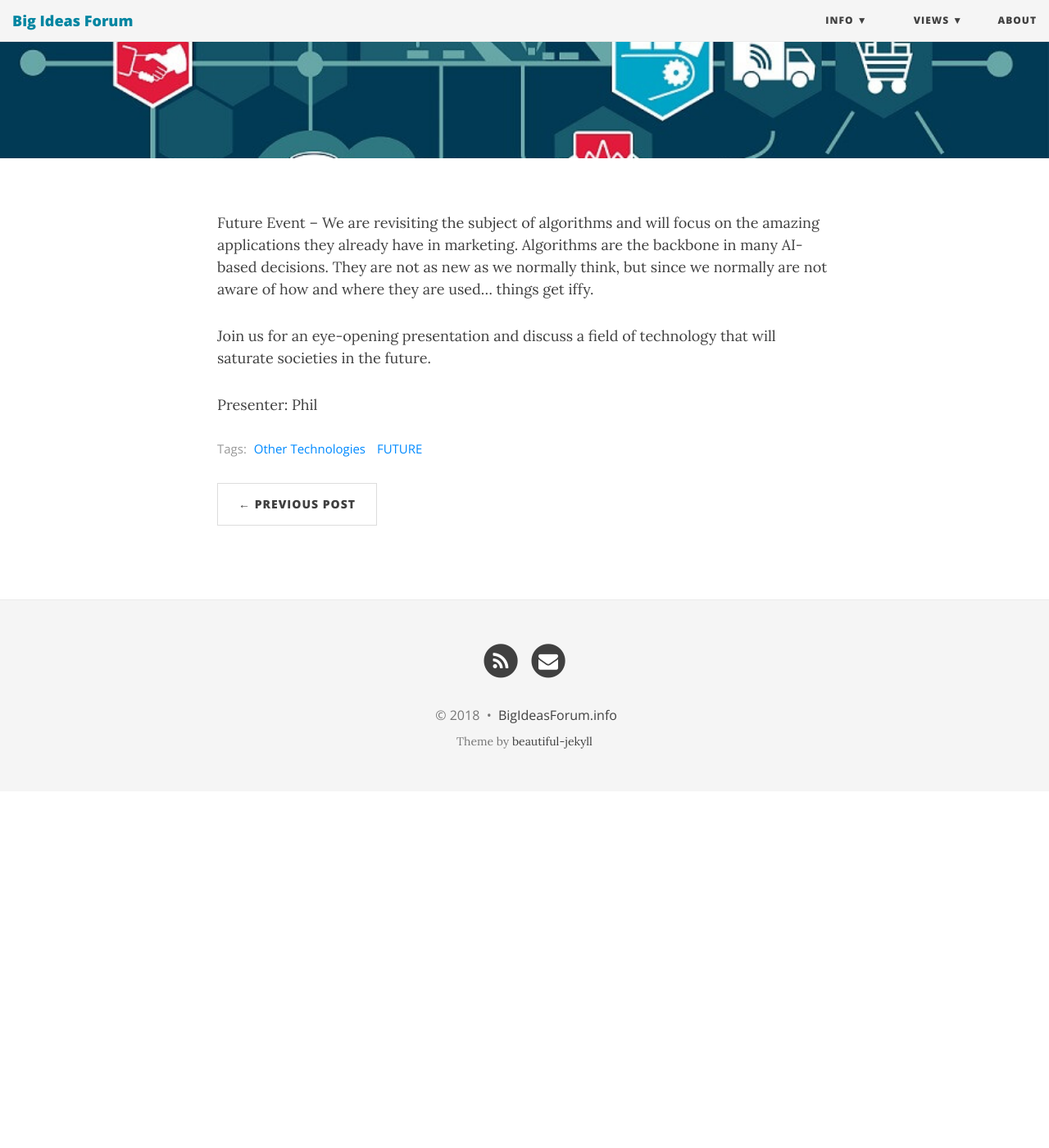
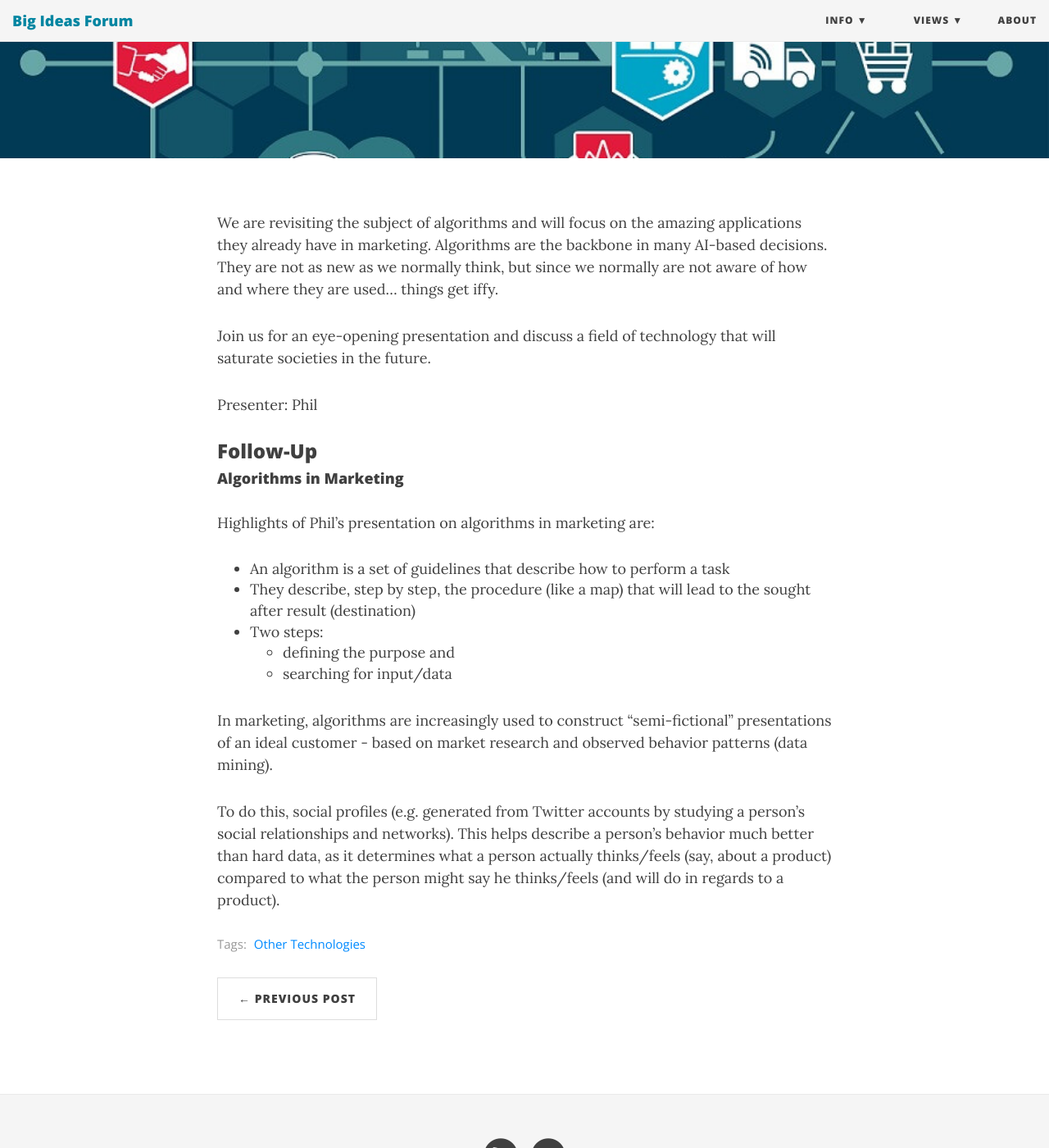
Before and after one commit to BigIdeasForum/bigideasforum.github.io, a Jekyll site: the page built from _posts/2018/2018-10-18-algorithms.md, in a window 1280 px wide and 1400 px high, scrolled down 338 px. Shown: the whole window at 82% size. Built offline with Jekyll 4.4.1, drawn with Linux system fonts in a browser that asks for light colours; nearby versions of some CDN libraries; before the commit the page ends 1303 px from its top, so only the background shows below that.

Commit message:
update 10/18 presentation

```diff
--- a/_posts/2018/2018-10-18-algorithms.md
+++ b/_posts/2018/2018-10-18-algorithms.md
@@ -4,12 +4,28 @@ title:  Algorithms
 subtitle: The New Marketing Tool
 date:   2018-10-18 19:00:00
 categories: Phil
-tags: [Other Technologies, FUTURE]
+tags: [Other Technologies]
 bigimg: /img/algorithms2.jpg
 ---
 
-Future Event -- We are revisiting the subject of algorithms and will focus on the amazing applications they already have in marketing. Algorithms are the backbone in many AI-based decisions. They are not as new as we normally think, but since we normally are not aware of how and where they are used... things get iffy.
+We are revisiting the subject of algorithms and will focus on the amazing applications they already have in marketing. Algorithms are the backbone in many AI-based decisions. They are not as new as we normally think, but since we normally are not aware of how and where they are used... things get iffy.
 
 Join us for an eye-opening presentation and discuss a field of technology that will saturate societies in the future.
 
 Presenter: Phil
+
+### Follow-Up
+
+#### Algorithms in Marketing
+
+Highlights of Phil’s presentation on algorithms in marketing are:
+
+* An algorithm is a set of guidelines that describe how to perform a task
+* They describe, step by step, the procedure (like a map) that will lead to the sought after result (destination)
+* Two steps:
+  * defining the purpose and
+  * searching for input/data
+
+In marketing, algorithms are increasingly used to construct “semi-fictional” presentations of an ideal customer - based on market research and observed behavior patterns (data mining).
+
+To do this, social profiles (e.g. generated from Twitter accounts by studying a person’s social relationships and networks). This helps describe a person’s behavior much better than hard data, as it determines what a person actually thinks/feels (say, about a product) compared to what the person might say he thinks/feels (and will do in regards to a product).
```
